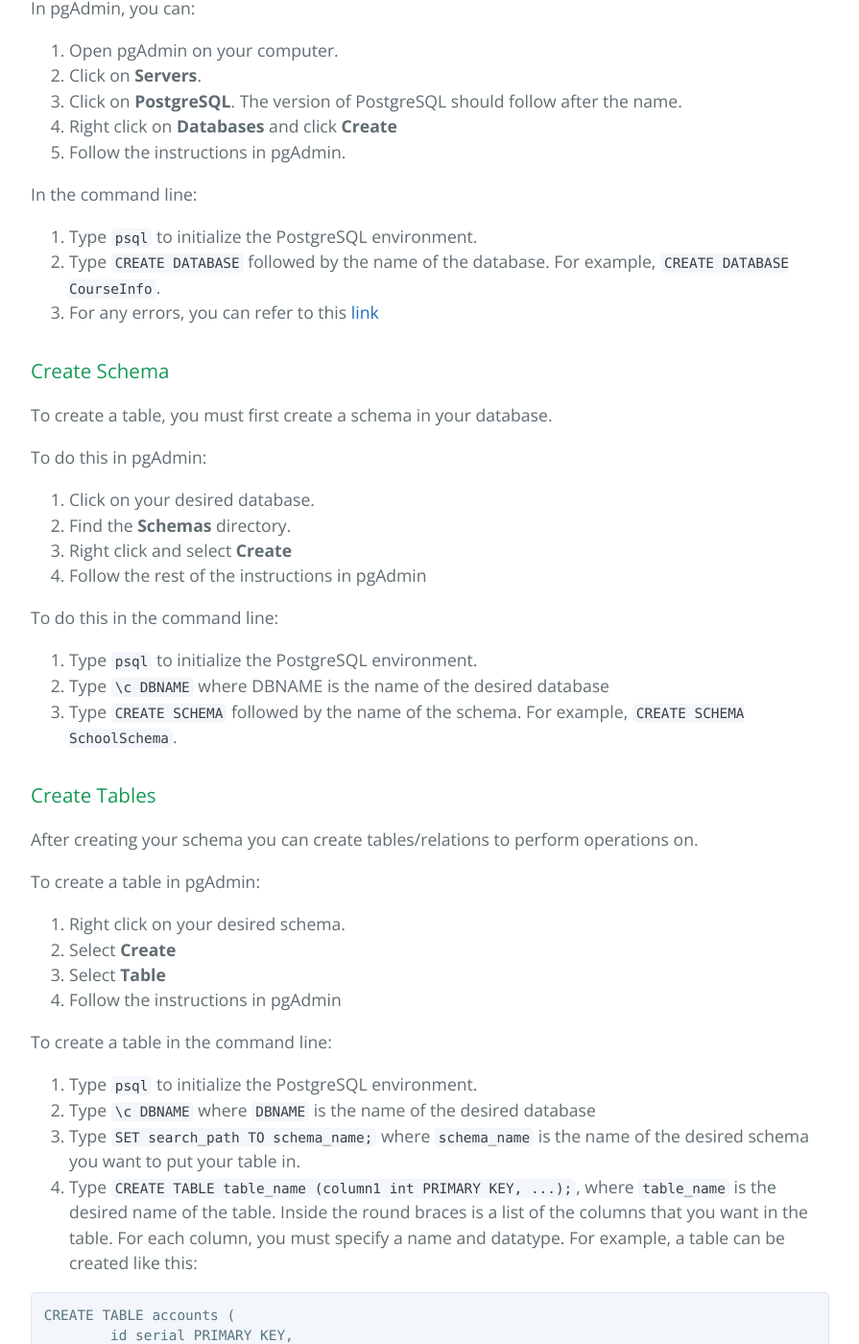
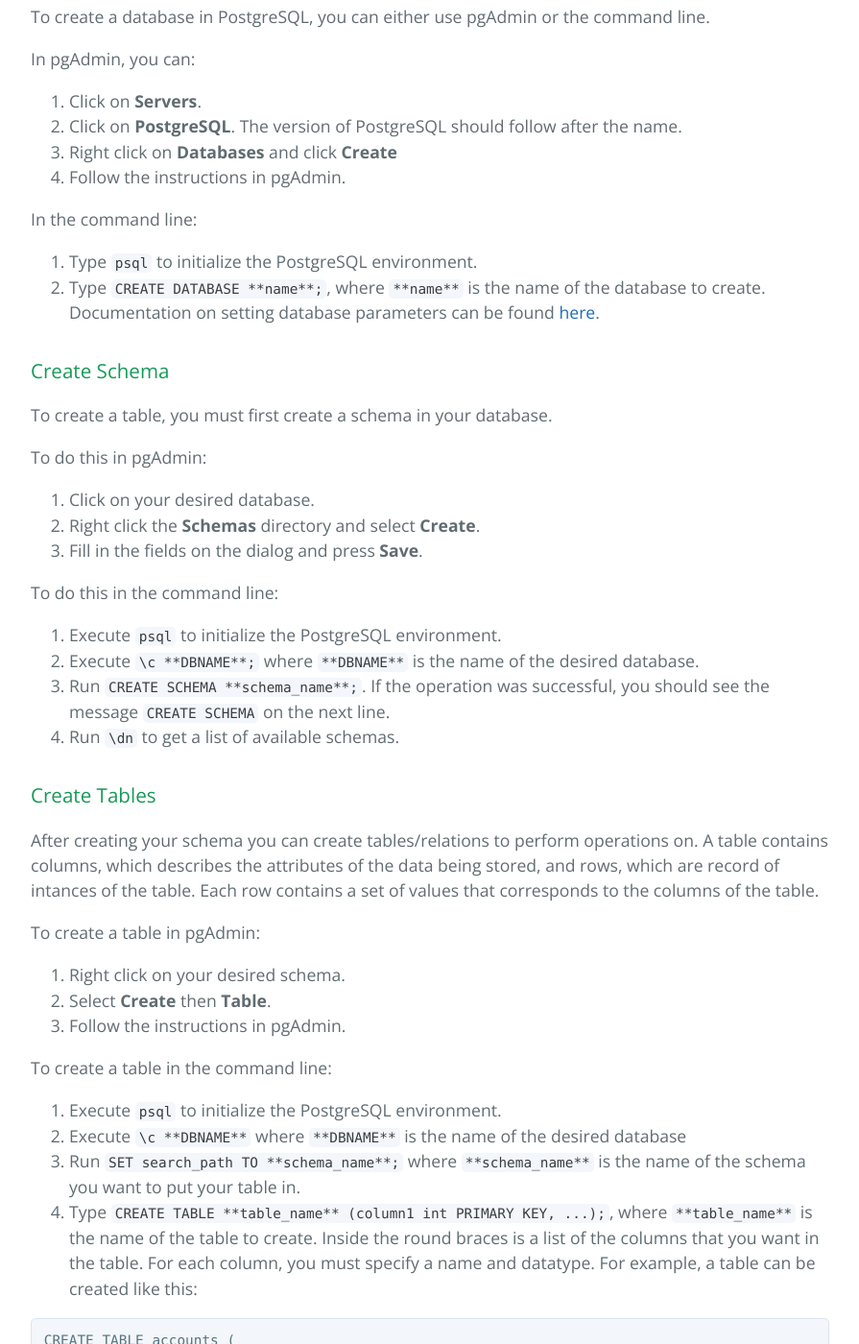
Before and after one commit to learning-software-engineering/learning-software-engineering.github.io, a Jekyll site: the page built from Topics/Tech_Stacks/PostgreSQL_psycopg2.md, in a window 1280 px wide and 1400 px high, scrolled down 2658 px. Shown: the whole window at 96% size, without its empty margins (192-1087 px from the left). Built offline with Jekyll 4.4.1, drawn with Linux system fonts in a browser that asks for light colours; our own code applies the rules of GitHub Pages for plain Markdown files; some of the changed text lies outside the part shown.

Commit message:
Formatting and adding information
Changed the style of code/words in the setup steps and added more specific information on creating databases, schemas, and tables. Also added more links the reader can refer to

````diff
--- a/Topics/Tech_Stacks/PostgreSQL_psycopg2.md
+++ b/Topics/Tech_Stacks/PostgreSQL_psycopg2.md
@@ -22,18 +22,18 @@
 pyscopg2 is an adapter for Python that allows you to easily perform PostgreSQL operations in your Python programs. It's commonly used with other Python libraries like Flask, which collectively allow you to modify a PostgreSQL database in your application with minimal hassle.
 
 ## PostgreSQL installation
-The following link is to download PostgreSQL onto your computer: [https://www.postgresql.org/download/](https://www.postgresql.org/download/) . This link also shows the different versions of PostgreSQL to match your computer. Follow the instructions after downloading. For your convenience, here are the links to download the installer for PostgreSQL on different OS:
+The following link is to download PostgreSQL onto your computer: [https://www.postgresql.org/download/](https://www.postgresql.org/download/) . This link also shows the different versions of PostgreSQL to match your computer. Follow the instructions after downloading and make sure to remember the username and password during setup. For your convenience, here are the links to download the installer for PostgreSQL on different OS:
 - Windows: [https://www.postgresql.org/download/windows/](https://www.postgresql.org/download/windows/)
 - MacOS: [https://www.postgresql.org/download/macosx/](https://www.postgresql.org/download/macosx/)
 - Linux: [https://www.postgresql.org/download/linux/](https://www.postgresql.org/download/linux/)
 
-Once installed, you can create a database, relation, and tables with the PostgreSQL client called "pgAdmin". pgAdmin is automatically downloaded when using the links above and can be accessed by searching your task bar. You can also perform queries on relations and tables through its query tool. More information on how to use pgAdmin can be found at this [link](https://www.pgadmin.org/docs/pgadmin4/6.21/index.html).
-
-If you are using MacOS, you can also run the command `brew install postgresql` in your terminal. Note that you also have to have Homebrew installed for this command to work. `brew install postgresql` allows the user to use PostgreSQL on their command line by simply initiating a PostgreSQL environment with the command `psql`.
+If you are using MacOS, you can also run the command `brew install postgresql` in your terminal. Note that you also have to have Homebrew installed for this command to work. `brew install postgresql` allows the user to use PostgreSQL on their command line by simply initiating a PostgreSQL environment with the command `psql`. More information can be found [here](https://www.moncefbelyamani.com/how-to-install-postgresql-on-a-mac-with-homebrew-and-lunchy/).
 
 For Windows users, the user should download PostgreSQL through the link provided above. If the user wants to utilize PostgreSQL on the command line, they must (after installation):
 1. Add the PostgreSQL bin directory path to the PATH environment variable.
 2. Run the command `psql -U <username>`, where `<username>` is the username you selected during installation.
+
+Once installed, you can create a database, relation, and tables with the PostgreSQL client called **pgAdmin**. **pgAdmin** is automatically downloaded when using the links above and can be accessed by searching your task bar. (If you are using Homebrew, you have to install **pgAdmin** separately by running `brew install --cask pgadmin4`.) You can also perform queries on relations and tables through its query tool. More information on how to use **pgAdmin** can be found at this [link](https://www.pgadmin.org/docs/pgadmin4/6.21/index.html).
 
 ## psycopg2 Installation
 To work with psycopg2, you can use pip to install it by running `pip install psycopg2` in your console. Make sure you execute this command in the directory you will be using psycopg2. Once finished, you can import psycopg2 (`import psycopg2` at the top of the relevant Python file), and perform the desired operations.
@@ -45,16 +45,15 @@
 To create a database in PostgreSQL, you can either use pgAdmin or the command line.
 
 In pgAdmin, you can:
-1. Open pgAdmin on your computer.
-2. Click on **Servers**.
-3. Click on **PostgreSQL**. The version of PostgreSQL should follow after the name.
-4. Right click on **Databases** and click **Create**
-5. Follow the instructions in pgAdmin.
+1. Click on **Servers**.
+2. Click on **PostgreSQL**. The version of PostgreSQL should follow after the name.
+3. Right click on **Databases** and click **Create**
+4. Follow the instructions in pgAdmin.
 
 In the command line:
 1. Type `psql` to initialize the PostgreSQL environment.
-2. Type `CREATE DATABASE` followed by the name of the database. For example, `CREATE DATABASE CourseInfo`.
-3. For any errors, you can refer to this [link](https://www.postgresql.org/docs/current/sql-createdatabase.html)
+2. Type `CREATE DATABASE **name**;`, where `**name**` is the name of the database to create.
+Documentation on setting database parameters can be found [here](https://www.postgresql.org/docs/current/sql-createdatabase.html).
 
 
 ### Create Schema
@@ -62,30 +61,29 @@
 
 To do this in pgAdmin:
 1. Click on your desired database.
-2. Find the **Schemas** directory.
-3. Right click and select **Create**
-4. Follow the rest of the instructions in pgAdmin
+2. Right click the **Schemas** directory and select **Create**.
+3. Fill in the fields on the dialog and press **Save**.
 
 To do this in the command line:
-1. Type `psql` to initialize the PostgreSQL environment.
-2. Type `\c DBNAME` where DBNAME is the name of the desired database
-2. Type `CREATE SCHEMA` followed by the name of the schema. For example, `CREATE SCHEMA SchoolSchema`.
+1. Execute `psql` to initialize the PostgreSQL environment.
+2. Execute `\c **DBNAME**;` where `**DBNAME**` is the name of the desired database.
+3. Run `CREATE SCHEMA **schema_name**;`. If the operation was successful, you should see the message `CREATE SCHEMA` on the next line.
+4. Run `\dn` to get a list of available schemas.
 
 
 ### Create Tables
-After creating your schema you can create tables/relations to perform operations on.
+After creating your schema you can create tables/relations to perform operations on. A table contains columns, which describes the attributes of the data being stored, and rows, which are record of intances of the table. Each row contains a set of values that corresponds to the columns of the table.
 
 To create a table in pgAdmin:
 1. Right click on your desired schema.
-2. Select **Create**
-3. Select **Table**
-4. Follow the instructions in pgAdmin
+2. Select **Create** then **Table**.
+4. Follow the instructions in pgAdmin.
 
 To create a table in the command line:
-1. Type `psql` to initialize the PostgreSQL environment.
-2. Type `\c DBNAME` where `DBNAME` is the name of the desired database
-3. Type `SET search_path TO schema_name;` where `schema_name` is the name of the desired schema you want to put your table in.
-4. Type `CREATE TABLE table_name (column1 int PRIMARY KEY, ...);`, where `table_name` is the desired name of the table. Inside the round braces is a list of the columns that you want in the table. For each column, you must specify a name and datatype. For example, a table can be created like this:
+1. Execute `psql` to initialize the PostgreSQL environment.
+2. Execute `\c **DBNAME**` where `**DBNAME**` is the name of the desired database
+3. Run `SET search_path TO **schema_name**;` where `**schema_name**` is the name of the schema you want to put your table in.
+4. Type `CREATE TABLE **table_name** (column1 int PRIMARY KEY, ...);`, where `**table_name**` is the name of the table to create. Inside the round braces is a list of the columns that you want in the table. For each column, you must specify a name and datatype. For example, a table can be created like this:
 
 ```
 CREATE TABLE accounts (
@@ -95,7 +93,7 @@
 	email VARCHAR ( 255 ) UNIQUE NOT NULL
 );
 ```
-The text after the datatypes (e.g. `UNIQUE NOT NULL`) are optional.
+The text after the datatypes (e.g. `UNIQUE NOT NULL`) are optional [constraints](https://www.postgresql.org/docs/16/ddl-constraints.html#DDL-CONSTRAINTS-EXCLUSION) that define conditions that must be satisfied by the data.
 
 Here is a link for information on datatypes in PostgreSQL: [https://www.postgresql.org/docs/current/datatype.html](https://www.postgresql.org/docs/current/datatype.html)
 
````
